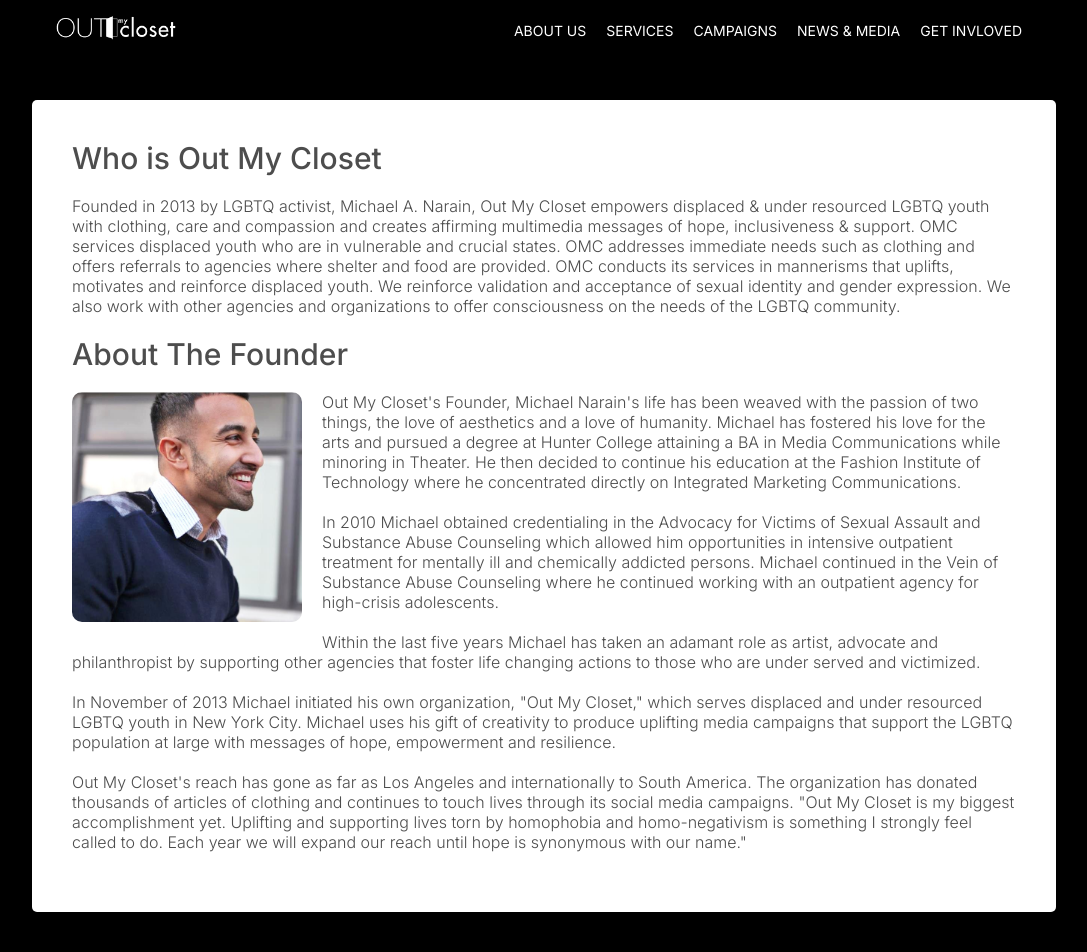
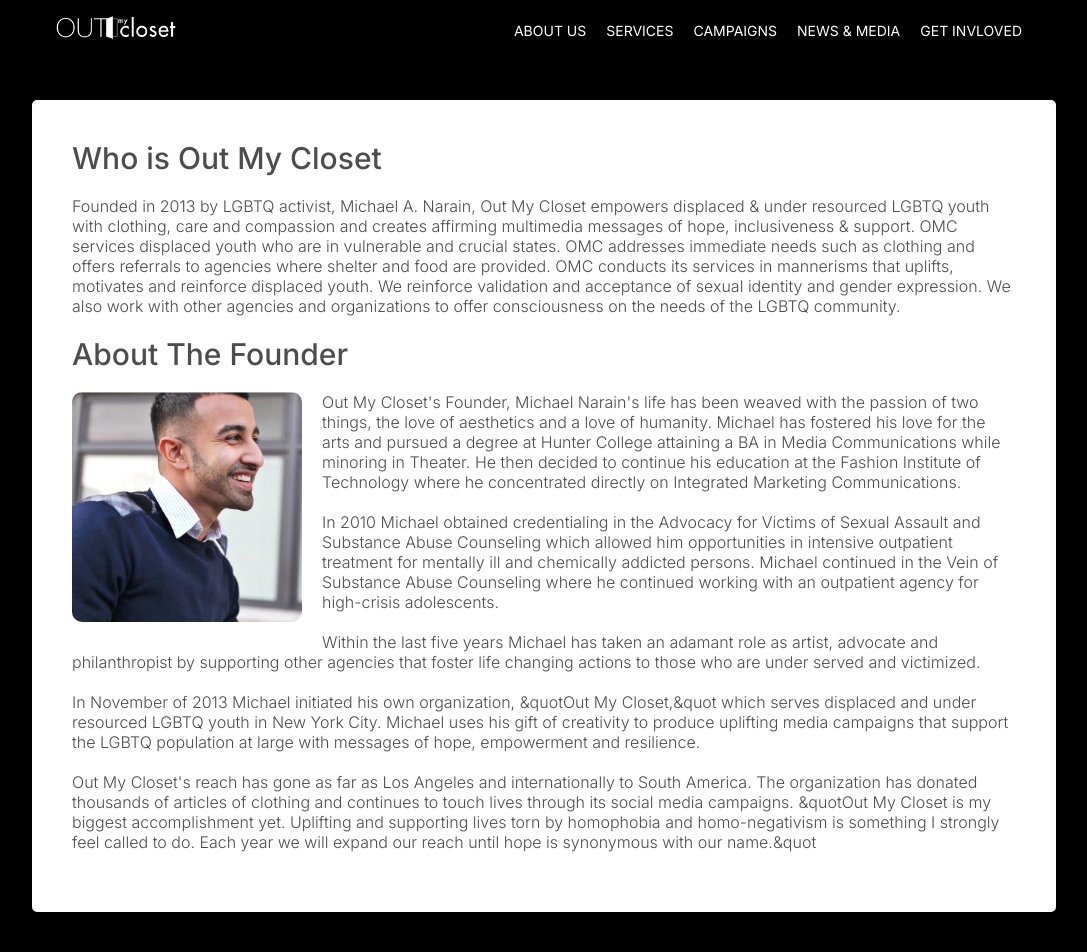
Before and after one commit to ronneildn/outmycloset, a Next.js app: page /about in a window 1280 px wide. Shown: the top 952 px of the page, without its empty margins (96-1183 px from the left). Built offline with nearby package versions, Linux system fonts and the light colour scheme.

Commit message:
remove non html characters

```diff
--- a/components/About/AboutComponent.js
+++ b/components/About/AboutComponent.js
@@ -40,15 +40,16 @@ const AboutComponent = (props) => {
                             />
                         </div>
                         <p>
-                            Out My Closet's Founder, Michael Narain's life has
-                            been weaved with the passion of two things, the love
-                            of aesthetics and a love of humanity. Michael has
-                            fostered his love for the arts and pursued a degree
-                            at Hunter College attaining a BA in Media
-                            Communications while minoring in Theater. He then
-                            decided to continue his education at the Fashion
-                            Institute of Technology where he concentrated
-                            directly on Integrated Marketing Communications.
+                            Out My Closet&apos;s Founder, Michael Narain&apos;s
+                            life has been weaved with the passion of two things,
+                            the love of aesthetics and a love of humanity.
+                            Michael has fostered his love for the arts and
+                            pursued a degree at Hunter College attaining a BA in
+                            Media Communications while minoring in Theater. He
+                            then decided to continue his education at the
+                            Fashion Institute of Technology where he
+                            concentrated directly on Integrated Marketing
+                            Communications.
                         </p>
                         <p>
                             In 2010 Michael obtained credentialing in the
@@ -69,7 +70,7 @@ const AboutComponent = (props) => {
                         </p>
                         <p>
                             In November of 2013 Michael initiated his own
-                            organization, "Out My Closet," which serves
+                            organization, &quotOut My Closet,&quot which serves
                             displaced and under resourced LGBTQ youth in New
                             York City. Michael uses his gift of creativity to
                             produce uplifting media campaigns that support the
@@ -77,16 +78,16 @@ const AboutComponent = (props) => {
                             empowerment and resilience.
                         </p>
                         <p>
-                            Out My Closet's reach has gone as far as Los Angeles
-                            and internationally to South America. The
+                            Out My Closet&apos;s reach has gone as far as Los
+                            Angeles and internationally to South America. The
                             organization has donated thousands of articles of
                             clothing and continues to touch lives through its
-                            social media campaigns. "Out My Closet is my biggest
-                            accomplishment yet. Uplifting and supporting lives
-                            torn by homophobia and homo-negativism is something
-                            I strongly feel called to do. Each year we will
-                            expand our reach until hope is synonymous with our
-                            name."
+                            social media campaigns. &quotOut My Closet is my
+                            biggest accomplishment yet. Uplifting and supporting
+                            lives torn by homophobia and homo-negativism is
+                            something I strongly feel called to do. Each year we
+                            will expand our reach until hope is synonymous with
+                            our name.&quot
                         </p>
                     </div>
                 </div>
```
